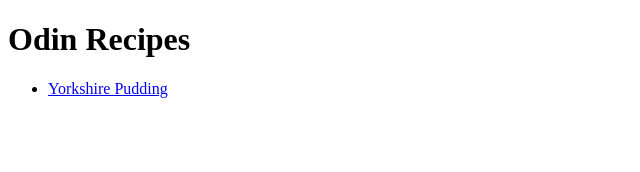
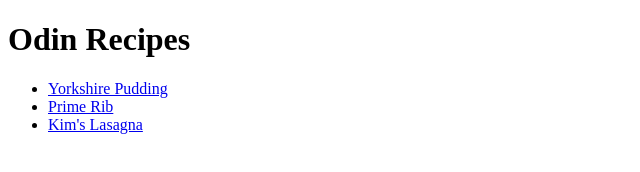
Before and after one commit to remy94awe/odin-recipes, a plain HTML site: page index.html in a window 1280 px wide. Shown: the whole page, without its empty margins (0-640 px from the left). Drawn offline with Linux system fonts and the light colour scheme.

Commit message:
Added two links to other recipes

```diff
--- a/index.html
+++ b/index.html
@@ -8,8 +8,8 @@
 	  <h1>Odin Recipes</h1>
 	    <ul>
 	      <li><a href="./recipes/yorkshire_pudding.html" target="_blank">Yorkshire Pudding</a></li>
-<!-- 	      <li><a href="./recipes/yorkshire_pudding.html" target="_blank">Prime Rib</a></li>
-	      <li><a href="./recipes/yorkshire_pudding.html" target="_blank">Kim's Lasagna</a></li> -->
+	      <li><a href="./recipes/yorkshire_pudding.html" target="_blank">Prime Rib</a></li>
+	      <li><a href="./recipes/yorkshire_pudding.html" target="_blank">Kim's Lasagna</a></li>
 	    </ul>
     </body>
 </html>
```
